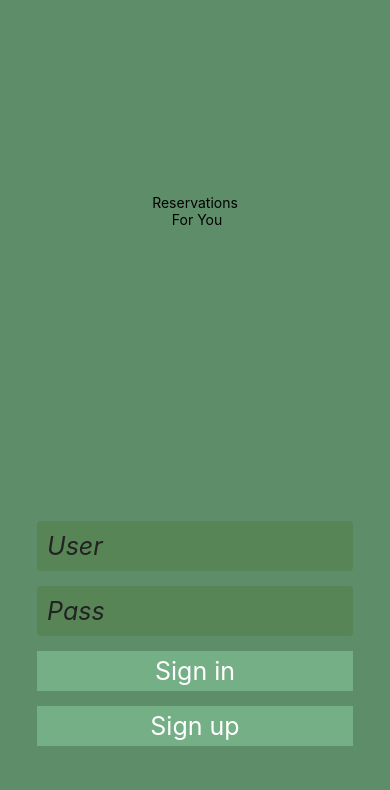
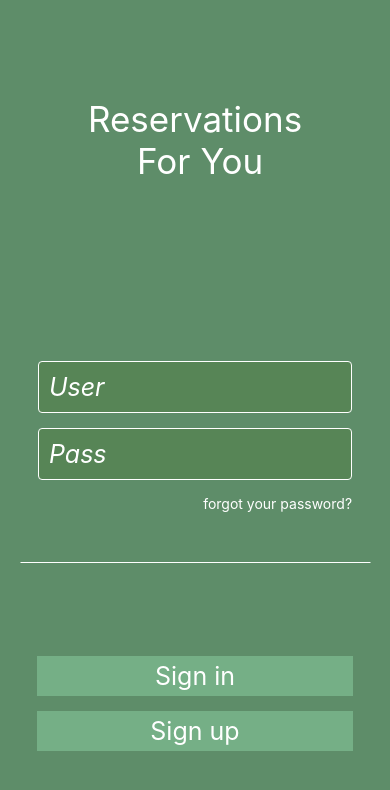
Before and after one commit to LeonardoSW/react-appreservations, a React Native app: screen / in a window 390 px wide. Shown: the top 790 px of the page. Built offline with nearby package versions, Linux system fonts and the light colour scheme.

Commit message:
start modify structure

```diff
--- a/App.js
+++ b/App.js
@@ -8,13 +8,16 @@ export default function App() {
 
       {/*View de logo*/}
       <View style={styles.containerLogo}>
-        <Text>Reservations</Text>
-        <Text>     For You</Text>
+
+        <Text style={styles.textLogo}>Reservations</Text>
+        <Text style={styles.textLogo}>     For You</Text>
+
       </View>
 
 
       {/*View de acessos*/}
       <View style={styles.container}>
+
         <TextInput
           style={styles.input}
           placeholder='User'
@@ -24,6 +27,12 @@ export default function App() {
           style={styles.input}
           placeholder='Pass'
         />
+        <Text style={styles.forgotpassword}>forgot your password?</Text>
+        </View>
+
+
+
+        <View style={styles.containertwo}>
 
         {/*View de botões*/}
         <TouchableOpacity style={styles.btnSign}>
@@ -33,7 +42,8 @@ export default function App() {
         <TouchableOpacity style={styles.btnSignup}>
           <Text style={styles.btnSignupText}>Sign up</Text>
         </TouchableOpacity>
-      </View>
+
+        </View>
 
 
 
@@ -52,22 +62,47 @@ const styles = StyleSheet.create({
     flex:1,
     justifyContent: 'center',
   },
+  textLogo:{
+    color:'#FFF',
+    fontSize: 35,
+  },
+  forgotpassword:{
+    color: '#fff',
+    width:'90%',
+    textAlign: 'right',
+    marginBottom:50
+  },
   container:{
     flex:1,
     alignItems: 'center',
-    justifyContent: 'center',
+    justifyContent: 'flex-end',
     width: '90%',
+    borderWidth: 0.5,
+    borderTopColor: '#5e8d69',
+    borderLeftColor: '#5e8d69',
+    borderRightColor: '#5e8d69',
+    borderBottomColor: '#fff'
   },
   input:{
-    color: '#222',
+    color: '#FFF',
     width: '90%',
     backgroundColor: '#578556',
     marginBottom: 15,
     fontSize:25,
     fontStyle: 'italic',
     borderRadius:4,
+    borderWidth:0.5,
+    borderColor: '#FFF',
     padding:10,
   },
+
+  containertwo:{
+    flex:1,
+    alignItems: 'center',
+    justifyContent: 'center',
+    width: '90%',
+  },
+
   btnSign:{
     color:'#fff',
     backgroundColor:'#75af86',
```
Also changed, not shown: img/logo1.png (deleted).
